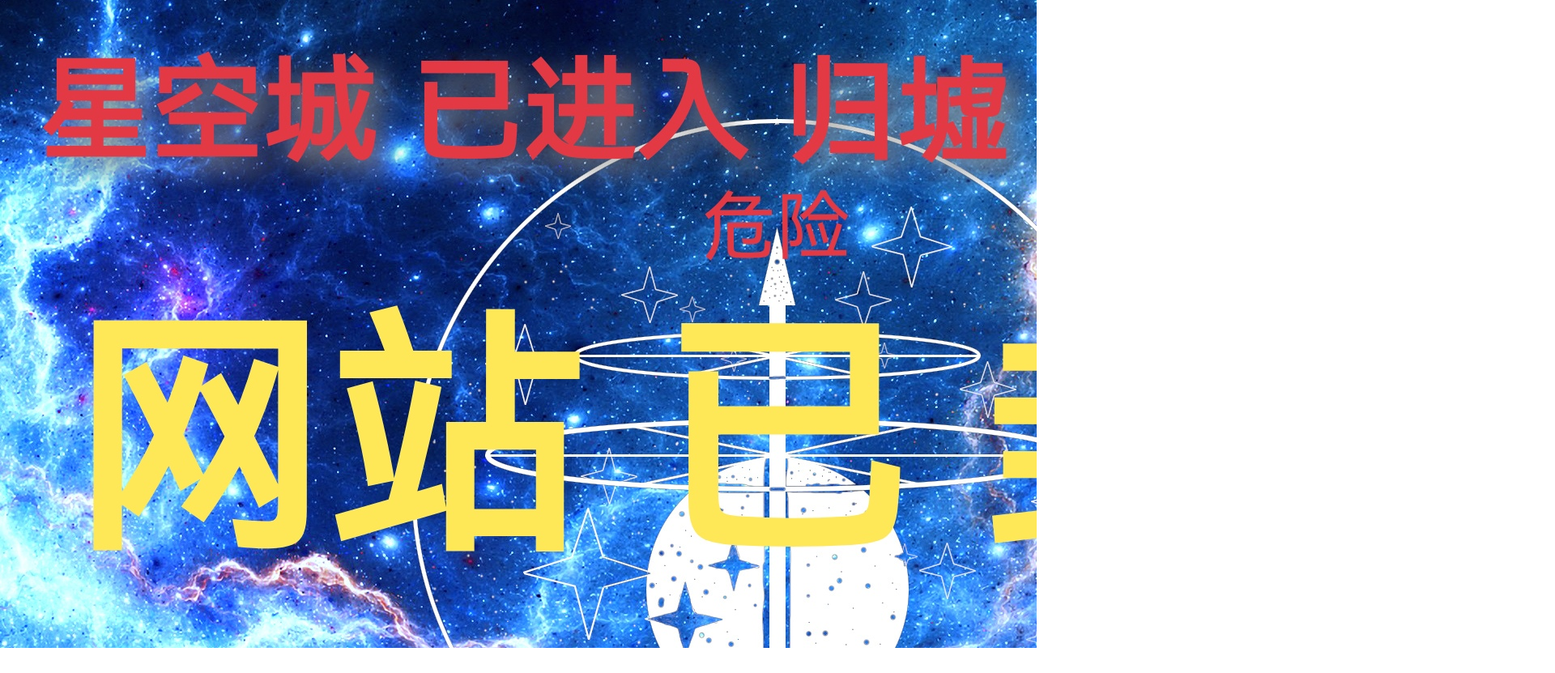
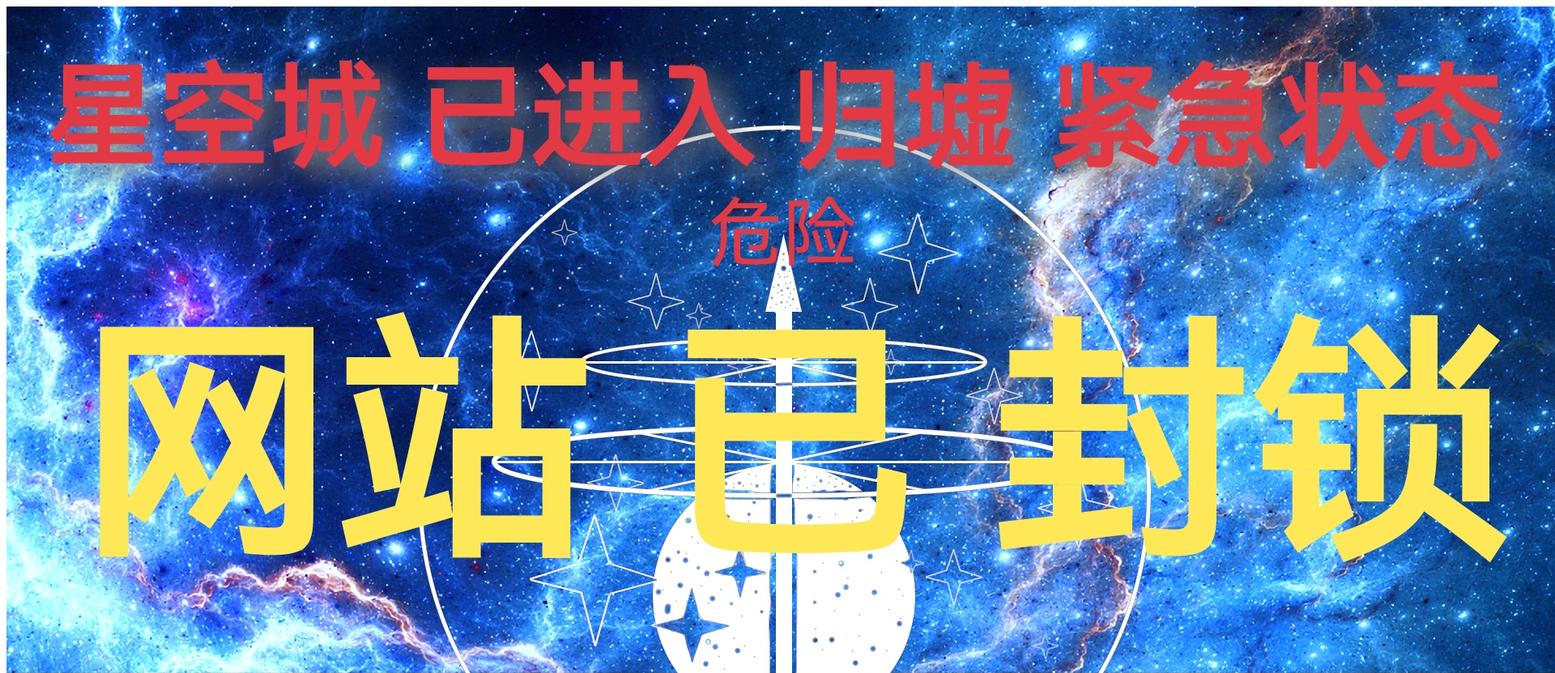
Before and after one commit to starcity-emergency/starcity-emergency.github.io, a plain HTML site: page index.html in a window 1280 px wide. Shown: the top 831 px of the page at 81% size, 1920 px wide, since content can reach past the window. Before the commit the page ends 800 px from the top, so only its background shows below. Drawn offline with Linux system fonts and the light colour scheme.

Commit message:
Add files via upload

```diff
--- a/index.html
+++ b/index.html
@@ -1,6 +1,8 @@
 <html>
 <head>
 <title>星空城紧急网站</title></head>
-<body background="http://starcity-emergency.github.io/1659664380586_edit_27562094124960.jpg">
+<body>
+<img src="http://starcity-emergency.github.io/1659664380586_edit_27562094124960.jpg">
+</img>
 </body>
 </html>
```
